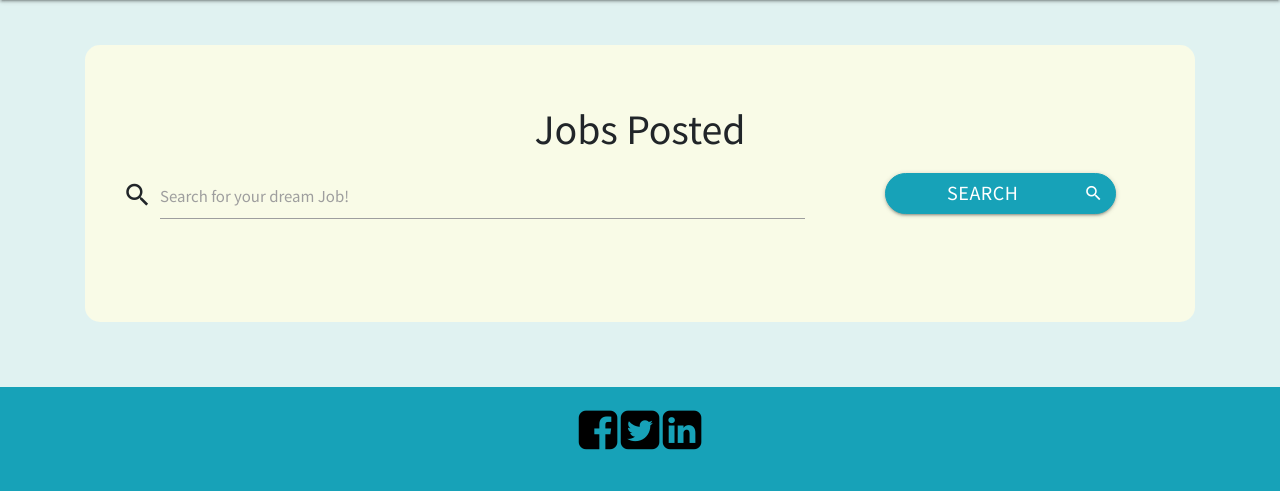
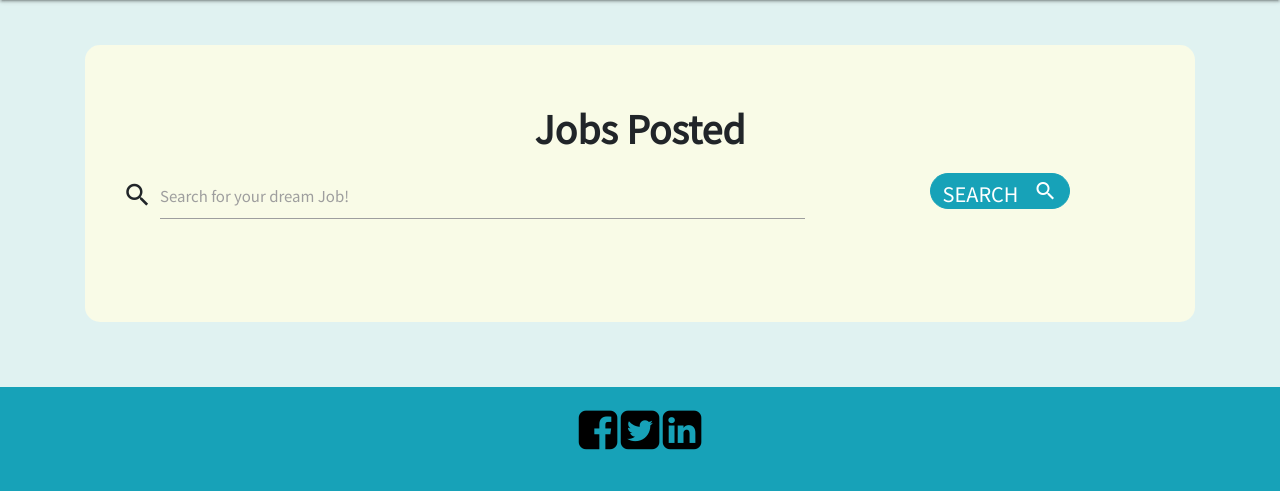
Before and after one commit to Code-Institute-Submissions/approach_people, a Flask app: page /jobs_posted in a window 1280 px wide. Shown: the part 64-555 px from the top of the page. Run offline with Flask 2, Linux system fonts and the light colour scheme; data that the repository does not hold is empty; some libraries are stand-ins or nearby versions.

```diff
--- a/static/css/style.css
+++ b/static/css/style.css
@@ -72,11 +72,7 @@
      -webkit-animation: AnimationName 3s ease infinite;
      animation: AnimationName 3s ease infinite;
      border: medium none;
-     border-radius: 100px;
-     width: 40%;
-     height: 30%;
-     color: #000;
-     font-size: 17px;
+     padding: 20px;
 }
  @-webkit-keyframes AnimationName {
      0%{
@@ -100,7 +96,8 @@
          background-position:0% 31%
     }
 }
-.btns a{
+
+.btns{
     display: inline-block;
     font-weight: 400;
     color: #212529;
@@ -112,19 +109,30 @@
     user-select: none;
     background-color: transparent;
     border: 1px solid transparent;
-    padding: 1.5rem;
+    padding: .375rem .75rem;
+    font-size: 1rem;
     line-height: 1.5;
-    width: 20rem;;
+    border-radius: .25rem;
+    text-decoration: none;
+    outline: 0;
+    font-family: inherit;
+    height: 36px;
+    text-transform: uppercase;
     transition: color .15s ease-in-out,background-color .15s ease-in-out,border-color .15s ease-in-out,box-shadow .15s ease-in-out;
 }
 .btn-info{
      border-radius: 100px;
      font-size: 20px;
+     color: #fff;
+    background-color: #17a2b8;
+    border-color: #17a2b8;
 }
- .search-btn{
-     font-size: 18px;
-     width: 70%;
-     height: 60%;
+.btn-danger{
+    background-color: red;
+    color: #fff;
+}
+.search-btn{
+    font-size: 20px;
 }
 /***CONTACT-US AND APPLY MODAL***/
  .modal{
--- a/templates/apply.html
+++ b/templates/apply.html
@@ -2,7 +2,7 @@
 {% block content %}
 <!--APPLY TO JOB FORM-->
 <div class="container mt-5">
-<h1 class="text-center mb-5">Apply</h1>
+<h1 class="text-center mb-5 font-weight-bold">Apply</h1>
 <div class="row">
     <form action="{{ url_for('apply') }}" class="col s12" id="apply">
       <div class="row">
--- a/templates/contact-us.html
+++ b/templates/contact-us.html
@@ -3,7 +3,7 @@
 <div class="container contact-us mb-5">
 <div class="row text-center">
     <div class="col-12">
-<h1 class="text-center mt-5">Contact Us</h1>
+<h1 class="text-center mt-5 font-weight-bold">Contact Us</h1>
 </div>
 </div>
     <div class="row">
--- a/templates/edit-job.html
+++ b/templates/edit-job.html
@@ -1,7 +1,7 @@
 {% extends 'base.html'%} {% block content %}
 <!--EDIT JOB FORM-->
-<h1>Edit Job</h1>
-<div class="container">
+<div class="container mt-5">
+<h1 class="text-center font-weight-bold mb-5">Edit Job</h1>
     <div class="row">
         <form action="{{ url_for('update_job', job_id=job._id) }}" method="POST" class="col s12">
             <div class="row">
--- a/templates/jobs-posted.html
+++ b/templates/jobs-posted.html
@@ -2,23 +2,18 @@
 <!--SEARCH BAR-->
 <div class="container mt-5">
 <div class="jumbotron">
-<h1 class="text-center">Jobs Posted</h1>
+<h1 class="text-center font-weight-bold">Jobs Posted</h1>
     <form action="{{ url_for('search') }}" method="POST">
         <div class="row text-center">
-            <div class="col-8">
+            <div class="col-sm-12 col-lg-8">
                 <div class="input-field">
                     <i class="material-icons prefix">search</i>
                     <input name="search" type="text" class="validate"/>
                     <label for="search">Search for your dream Job!</label>
                 </div>
             </div>
-            <div class="col-4 mt-3">
-                <a href="{{ url_for('search') }}">
-                    <button class="btn btn-info search-btn" type="submit" name="action">
-                        Search
-                        <i class="material-icons right">search</i>
-                    </button>
-                </a>
+            <div class="col-sm-12 col-lg-4 mt-3">
+                <a href="{{ url_for('search') }}" class="btns btn-info search-btn text-decoration-none">Search<i class="material-icons right">search</i></a>
             </div>
         </div>
     </form>
@@ -41,22 +36,24 @@
                     <h6 class="card-title"><i class="material-icons prefix">business_center</i>{{job.employment_type}}</h6>
                     <h6 class="card-title"><i class="material-icons prefix">today</i>{{job.posted_date}}</h6>
                     <div class="row justify-content-end mr-3">
-                        <a href="{{url_for('apply')}}" class="mr-3">
-                            <button class="btn btn-info" type="submit" name="action">
+                    <div class="col-sm-12 col-lg-3">
+                        <a href="{{url_for('apply')}}" class="mr-3 btn-info btns text-decoration-none">
                                 Apply
                                 <i class="material-icons right">send</i>
-                            </button>
                         </a>
-                        <a href="{{url_for('edit_job', job_id=job._id)}}" class="mr-3">
-                            <button class="btn btn-info" type="submit" name="action">
+                        </div>
+                        <div class="col-sm-12 col-lg-3">
+                        <a href="{{url_for('edit_job', job_id=job._id)}}" class="mr-3 btns btn-info text-decoration-none">
                                 Edit Job
                                 <i class="material-icons right">mode_edit</i>
-                            </button>
                         </a>
-                        <button class="btn btn-info" type="button" name="action" data-toggle="modal" data-target="#staticBackdrop">
+                        </div>
+                        <div class="col-sm-12 col-lg-3">
+                        <button class="btns btn-info" type="button" name="action" data-toggle="modal" data-target="#staticBackdrop">
                             Delete Job
                             <i class="material-icons right">delete</i>
                         </button>
+                        </div>
                         <!--DELETE JOB MODAL-->
                         <div class="modal fade" id="staticBackdrop" data-backdrop="static" data-keyboard="false" tabindex="-1" aria-labelledby="staticBackdropLabel" aria-hidden="true">
                             <div class="modal-dialog modal-dialog-centered">
@@ -71,8 +68,8 @@
                                         <h6>Are you sure about deleting this job?</h6>
                                     </div>
                                     <div class="modal-footer">
-                                        <a href="{{url_for('delete_job', job_id=job._id)}}">
-                                            <button type="submit" class="btn btn-danger"><i class="material-icons left">delete</i>Delete</button>
+                                        <a href="{{url_for('delete_job', job_id=job._id)}}" class="btns btn-danger text-decoration-none">
+                                        <i class="material-icons left">delete</i>Delete
                                         </a>
                                         <button type="cancel" class="btn btn-secondary" data-dismiss="modal"><i class="material-icons left">cancel</i>Cancel</button>
                                     </div>
--- a/templates/post-job.html
+++ b/templates/post-job.html
@@ -2,7 +2,7 @@
 {% block content %}
 <!--POST JOB FORM-->
 <div class="container mt-5">
-<h1 class="text-center mb-5">Post Job</h1>
+<h1 class="text-center mb-5 font-weight-bold">Post Job</h1>
 <div class="row">
     <form action="{{ url_for('post_job') }}" method="POST" class="col s12">
     <div class="row">
```
Also changed, not shown: templates/index.html (+3 -5 lines), templates/job-details.html (+4 -8 lines).
